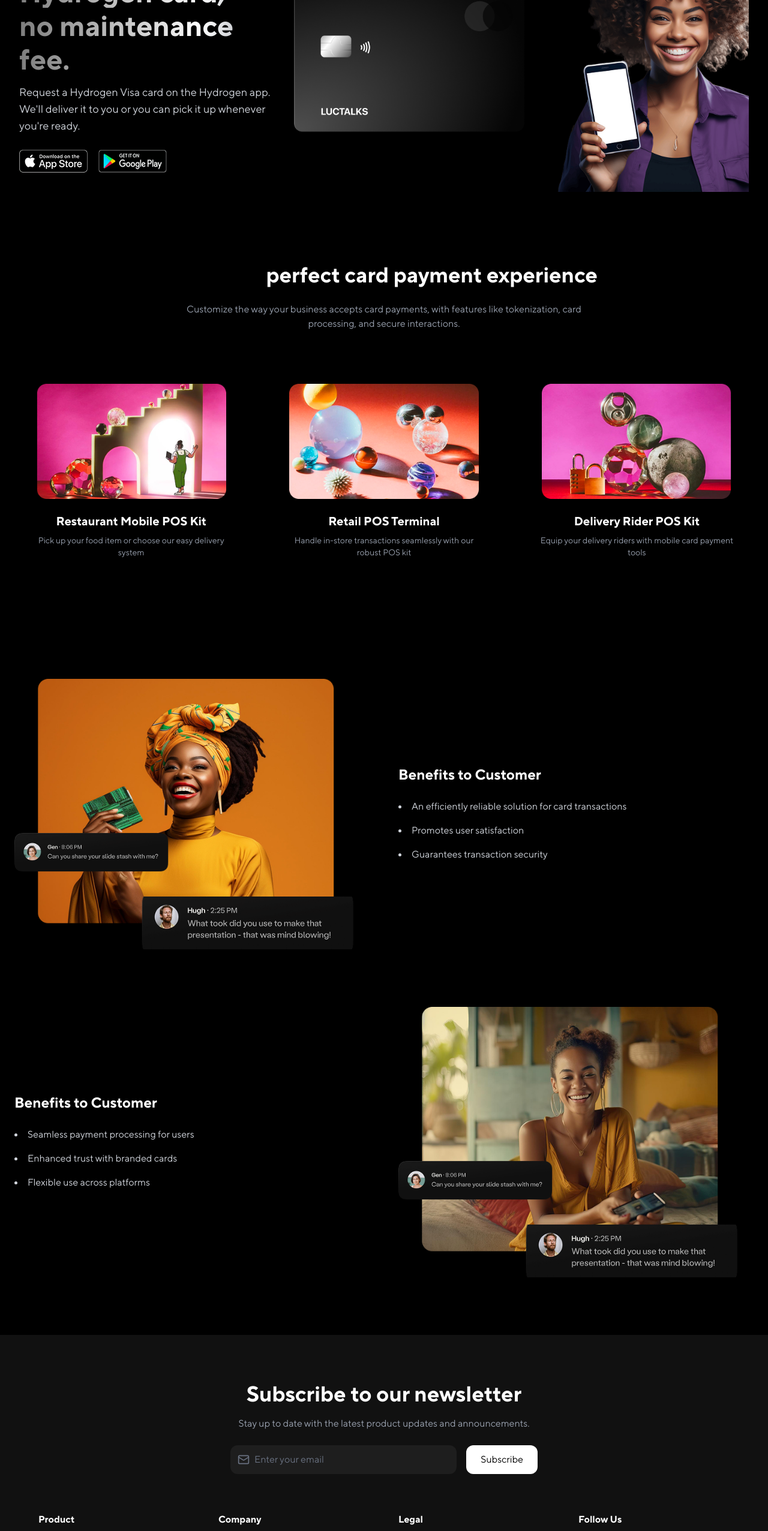
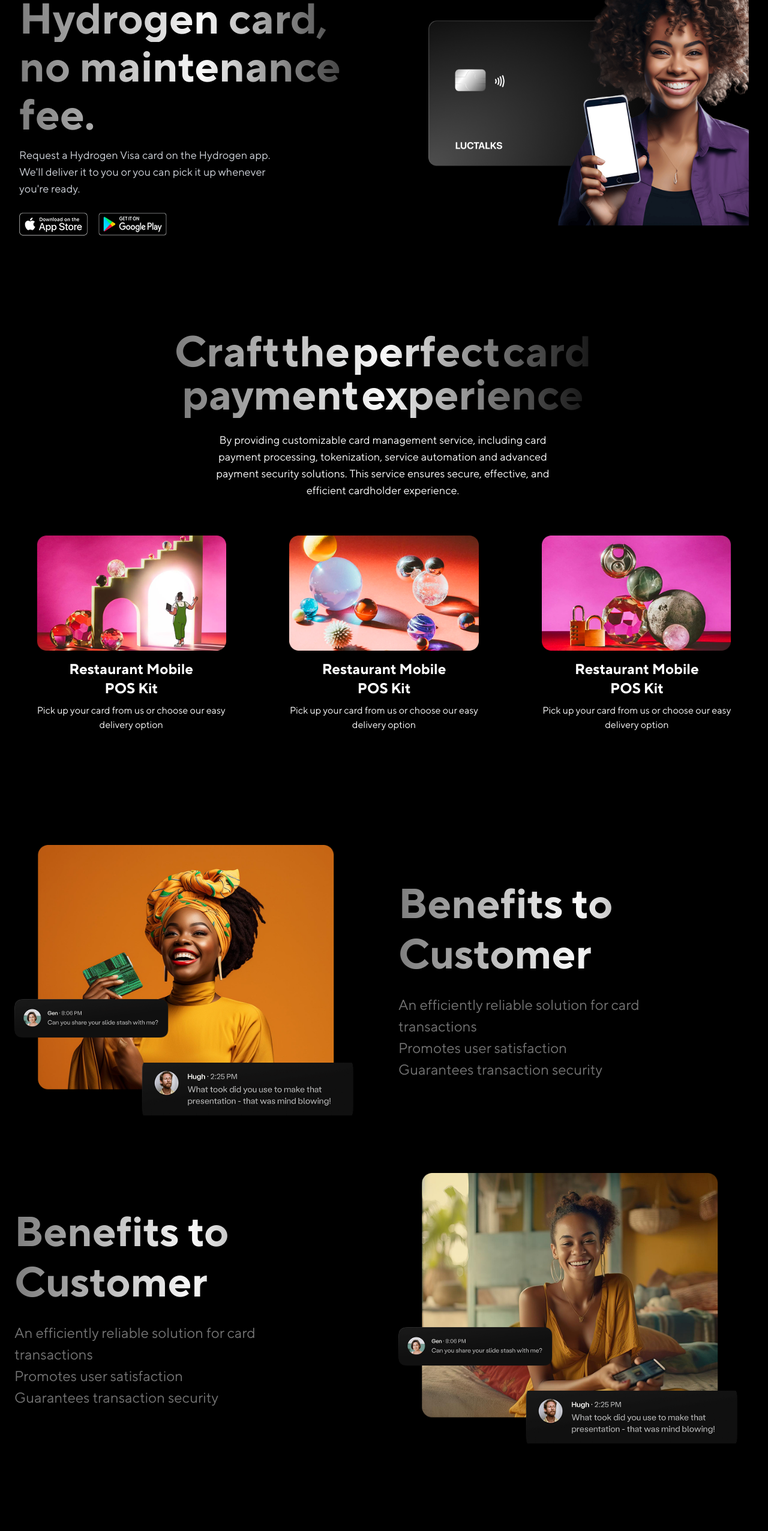
Before and after one commit to Okeyemi/hydrogentest, a Next.js app: page / in a window 1280 px wide. Shown: the part 234-2787 px from the top of the page at 60% size. Built offline with nearby package versions, Linux system fonts and the light colour scheme.

Commit message:
feat: add customer benefit section

```diff
--- a/src/app/components/Benefit.tsx
+++ b/src/app/components/Benefit.tsx
@@ -29,8 +29,8 @@
 
       {/* Text */}
       <div className="w-full md:w-1/2">
-        <h3 className="text-2xl font-semibold text-white mb-6">{title}</h3>
-        <ul className="space-y-4 text-gray-300 list-disc list-inside">
+        <h3 className="md:text-[70px] text-3xl font-semibold  mb-6 bg-gradient-to-r from-[#7D7D7D] via-neutral-50 to-neutral-900 bg-clip-text text-transparent">{title}</h3>
+        <ul className="text-base md:text-[24px] text-[#737373]">
           {points.map((point, i) => (
             <li key={i}>{point}</li>
           ))}
@@ -47,7 +47,8 @@
         imageSrc="/assets/benefit1.png"
         title="Benefits to Customer"
         points={[
-          'An efficiently reliable solution for card transactions',
+          'An efficiently reliable solution for card',
+          'transactions',
           'Promotes user satisfaction',
           'Guarantees transaction security',
         ]}
@@ -56,9 +57,10 @@
         imageSrc="/assets/benefit2.png"
         title="Benefits to Customer"
         points={[
-          'Seamless payment processing for users',
-          'Enhanced trust with branded cards',
-          'Flexible use across platforms',
+            'An efficiently reliable solution for card',
+          'transactions',
+          'Promotes user satisfaction',
+          'Guarantees transaction security',
         ]}
         reverse
       />
--- a/src/app/components/Hero.tsx
+++ b/src/app/components/Hero.tsx
@@ -21,14 +21,14 @@
 
 export default function Hero() {
     return (
-    <section className="py-10 px-4 md:px-8 mx-auto text-center md:text-left md:flex items-center justify-between max-w-7xl ">
+        <section className="py-20 px-4 md:px-8 mx-auto text-center md:text-left md:flex items-center justify-between max-w-7xl ">
             <motion.div
                 initial="hidden"
                 animate="show"
                 variants={container}
                 className="flex-1"
             >
-        <motion.h1 className="text-4xl md:text-5xl font-bold mb-4 space-y-2">
+                <motion.h1 className="text-4xl md:text-7xl font-bold mb-4 space-y-2">
                     {[
                         'Get a',
                         'Hydrogen card,',
@@ -38,10 +38,9 @@
                         <motion.div
                             key={i}
                             variants={item}
-              className={`block bg-gradient-to-r ${
-                i === 1 || i === 2
-                  ? 'from-[#7D7D7D] via-white to-gray-900'
-                  : 'from-[#7D7D7D] via-white to-[#7D7D7D]'
+                            className={`block bg-gradient-to-r ${i === 1 || i === 2
+                                    ? 'from-[#7D7D7D] via-neutral-50 to-neutral-900'
+                                    : 'from-[#7D7D7D] via-neutral-100 to-[#7D7D7D]'
                                 } bg-clip-text text-transparent`}
                         >
                             {line}
@@ -68,22 +67,28 @@
   initial={{ opacity: 0, x: 50 }}
   animate={{ opacity: 1, x: 0 }}
   transition={{ delay: 0.4, duration: 0.8, ease: 'easeOut' }}
-  className="mt-10 md:mt-0 flex items-center justify-end flex-1 gap-0 pr-0"
+  className="mt-10 md:mt-0 flex items-center justify-end flex-1 gap-0 pr-0 relative"
 >
+  {/* First image - shifted right and layered behind */}
   <motion.img
     src="/assets/father.png"
     alt="Hydrogen Card"
-    className="hidden md:block w-full max-w-sm"
+    className="w-full max-w-sm absolute md:left-15 z-0"
     initial={{ x: 0 }}
-    animate={{ x: 10 }} // subtle nudge to the right
+    animate={{ x: 14 }}
     transition={{ duration: 0.6, ease: 'easeOut' }}
   />
+
+
+  {/* Second image - flush right, layered above */}
   <img
     src="/assets/hero.png"
     alt="Hydrogen Card"
-    className="w-full max-w-sm"
+    className="w-full max-w-sm relative"
   />
+
 </motion.div>
+
 
 
         </section>
--- a/src/app/components/Layout/Footer.tsx
+++ b/src/app/components/Layout/Footer.tsx
@@ -1,84 +1,130 @@
-'use client'
-import { motion } from 'framer-motion'
-import { MailIcon } from 'lucide-react'
+'use client';
 
-export default function Footer() {
+import Link from 'next/link';
+import { motion } from 'framer-motion';
+import Image from 'next/image';
+
+import {
+    Twitter,
+    Linkedin,
+    Facebook,
+    Github,
+    Dribbble,
+    UserCircle
+} from 'lucide-react';
+
+const Footer = () => {
+    const footerSections = [
+        {
+            title: 'Product',
+            links: ['Overview', 'Features', 'Solutions', 'Tutorials', 'Pricing', 'Releases']
+        },
+        {
+            title: 'Company',
+            links: ['About us', 'Careers', 'Press', 'News', 'Media kit', 'Contact']
+        },
+        {
+            title: 'Resources',
+            links: ['Blog', 'Newsletter', 'Events', 'Help centre', 'Tutorials', 'Support']
+        },
+        {
+            title: 'Social',
+            links: ['Twitter', 'LinkedIn', 'Facebook', 'GitHub', 'AngelList', 'Dribbble']
+        },
+        {
+            title: 'Legal',
+            links: ['Terms', 'Privacy', 'Cookies', 'Licenses', 'Settings', 'Contact']
+        }
+    ];
+
+    const socialIcons = [
+        { icon: Twitter, name: 'Twitter' },
+        { icon: Linkedin, name: 'Linkedin' },
+        { icon: Facebook, name: 'Facebook' },
+        { icon: Github, name: 'Github' },
+        { icon: Dribbble, name: 'Dribbble' }
+    ];
+
     return (
-    <footer className="bg-[#111] text-gray-400 py-20 px-6">
-      {/* Newsletter Signup */}
+        <footer className="bg-black text-white px-6 py-12 md:px-20">
+            <div className="max-w-7xl mx-auto space-y-16">
+                {/* Newsletter */}
                 <motion.div
+                    className="flex flex-col lg:flex-row lg:justify-between lg:items-center gap-6"
                     initial={{ opacity: 0, y: 20 }}
-        whileInView={{ opacity: 1, y: 0 }}
-        viewport={{ once: true }}
+                    animate={{ opacity: 1, y: 0 }}
                     transition={{ duration: 0.5 }}
-        className="max-w-5xl mx-auto mb-16 text-center"
                 >
-        <h2 className="text-3xl md:text-4xl font-semibold text-white mb-4">
-          Subscribe to our newsletter
-        </h2>
-        <p className="mb-6 text-gray-400">Stay up to date with the latest product updates and announcements.</p>
-        <form className="flex flex-col md:flex-row items-center justify-center gap-4 max-w-lg mx-auto">
-          <div className="relative w-full md:w-auto flex-1">
-            <MailIcon className="absolute left-3 top-3.5 text-gray-500 w-5 h-5" />
+                    <div>
+                        <h4 className="text-lg font-semibold">Join our newsletter</h4>
+                        <p className="text-sm text-gray-400">
+                            We’ll send you a nice letter once per week. No spam.
+                        </p>
+                    </div>
+                    <form className="flex flex-col sm:flex-row gap-3 sm:gap-2 w-full max-w-md">
                         <input
                             type="email"
                             placeholder="Enter your email"
-              className="w-full bg-[#1E1E1E] text-white py-3 pl-10 pr-4 rounded-xl outline-none placeholder:text-gray-500"
+                            className="flex-1 px-4 py-2 rounded text-black outline-none"
                         />
-          </div>
                         <button
                             type="submit"
-            className="bg-white text-black py-3 px-6 rounded-xl font-medium hover:bg-gray-200 transition"
+                            className="bg-yellow-400 text-black font-semibold px-4 py-2 rounded hover:bg-yellow-300"
                         >
                             Subscribe
                         </button>
                     </form>
                 </motion.div>
 
-      {/* Footer Links */}
-      <motion.div
-        initial={{ opacity: 0, y: 20 }}
-        whileInView={{ opacity: 1, y: 0 }}
-        viewport={{ once: true }}
-        transition={{ duration: 0.5, delay: 0.2 }}
-        className="max-w-6xl mx-auto grid grid-cols-1 sm:grid-cols-2 md:grid-cols-4 gap-12"
-      >
-        <div>
-          <h4 className="text-white font-semibold mb-4">Product</h4>
-          <ul className="space-y-2 text-sm">
-            <li><a href="#">Features</a></li>
-            <li><a href="#">Pricing</a></li>
-            <li><a href="#">Integrations</a></li>
+                {/* Footer Content */}
+                <div className="grid grid-cols-2 md:grid-cols-3 lg:grid-cols-6 gap-10 text-sm">
+                    {/* Branding */}
+                    <div className="col-span-2">
+                        <div className="flex items-center gap-2 font-bold text-xl mb-3">
+                            <Image
+                                src="/logo.png"
+                                alt="Hydrogen Logo"
+                                width={150}
+                                height={150}
+                                className="object-contain"
+                                priority
+                            />
+
+                        </div>
+                        <p className="text-gray-400">
+                            Design amazing digital experiences that create more happy in the world.
+                        </p>
+                    </div>
+
+                    {/* Footer Navigation Links */}
+                    {footerSections.map((section, index) => (
+                        <div key={index}>
+                            <h5 className="font-semibold mb-2">{section.title}</h5>
+                            <ul className="space-y-1 text-gray-400">
+                                {section.links.map((link) => (
+                                    <li key={link}>
+                                        <Link href="#" className="hover:underline">{link}</Link>
+                                    </li>
+                                ))}
                             </ul>
                         </div>
-        <div>
-          <h4 className="text-white font-semibold mb-4">Company</h4>
-          <ul className="space-y-2 text-sm">
-            <li><a href="#">About</a></li>
-            <li><a href="#">Careers</a></li>
-            <li><a href="#">Contact</a></li>
-          </ul>
+                    ))}
                 </div>
-        <div>
-          <h4 className="text-white font-semibold mb-4">Legal</h4>
-          <ul className="space-y-2 text-sm">
-            <li><a href="#">Privacy Policy</a></li>
-            <li><a href="#">Terms of Service</a></li>
-          </ul>
+
+                {/* Bottom */}
+                <div className="border-t border-gray-800 pt-6 flex flex-col md:flex-row md:justify-between text-sm text-gray-500">
+                    <p>© 2023 Untitled UI. All rights reserved.</p>
+                    <div className="flex gap-4 mt-4 md:mt-0 text-white">
+                        {socialIcons.map(({ icon: Icon, name }) => (
+                            <Link key={name} href="#" aria-label={name}>
+                                <Icon className="w-5 h-5 hover:text-yellow-400 transition-colors" />
+                            </Link>
+                        ))}
                     </div>
-        <div>
-          <h4 className="text-white font-semibold mb-4">Follow Us</h4>
-          <ul className="space-y-2 text-sm">
-            <li><a href="#">Twitter</a></li>
-            <li><a href="#">LinkedIn</a></li>
-            <li><a href="#">Instagram</a></li>
-          </ul>
                 </div>
-      </motion.div>
-
-      <div className="text-center text-sm text-gray-600 mt-16">
-        &copy; {new Date().getFullYear()} Hydrogen. All rights reserved.
             </div>
         </footer>
-  )
-}
+    );
+};
+
+export default Footer;
--- a/src/app/components/POSKits.tsx
+++ b/src/app/components/POSKits.tsx
@@ -1,48 +1,56 @@
 'use client'
 import { motion } from 'framer-motion'
-
+import TextReveal from './TextReveal'
 type POSKitCardProps = {
   title: string
   description: string
+  kit: string
   imageSrc: string
   delay?: number
 }
 
-const POSKitCard = ({ title, description, imageSrc, delay = 0 }: POSKitCardProps) => {
+const POSKitCard = ({ title, description, imageSrc, kit, delay = 0 }: POSKitCardProps) => {
   return (
     <motion.div
       initial={{ opacity: 0, y: 30 }}
       whileInView={{ opacity: 1, y: 0 }}
       viewport={{ once: true, amount: 0.3 }}
-      transition={{ duration: 0.6, delay }}
-      className="rounded-2xl p-6 text-center shadow-lg hover:shadow-xl transition-shadow duration-300"
+      transition={{ duration: 0.6, delay, ease: 'easeOut' }}
+      className="rounded-2xl p-3 text-center shadow-lg hover:shadow-xl transition-shadow duration-300 "
     >
-      <img
+      <motion.img
         src={imageSrc}
         alt={title}
-        className="mx-auto mb-6 rounded-xl object-contain h-48"
+        className="mx-auto mb-4 rounded-xl object-contain h-48"
         loading="lazy"
+        initial={{ scale: 0.95, opacity: 0 }}
+        whileInView={{ scale: 1, opacity: 1 }}
+        transition={{ delay: delay + 0.1, duration: 0.5, ease: 'easeOut' }}
       />
-      <h3 className="text-xl font-semibold text-white mb-2">{title}</h3>
-      <p className="text-sm text-gray-400">{description}</p>
+      <h3 className="md:text-2xl text-lg font-semibold text-white">{title}</h3>
+      <h3 className="md:text-2xl text-lg font-semibold text-white mb-2">{kit}</h3>
+      <p className="md:text-base text-sm text-white">{description}</p>
     </motion.div>
   )
 }
 
 const kits = [
   {
-    title: 'Restaurant Mobile POS Kit',
-    description: 'Pick up your food item or choose our easy delivery system',
+    title: 'Restaurant Mobile',
+    kit: 'POS Kit',
+    description: 'Pick up your card from us or choose our easy delivery option',
     imageSrc: '/assets/pos1.png',
   },
   {
-    title: 'Retail POS Terminal',
-    description: 'Handle in-store transactions seamlessly with our robust POS kit',
+    title: 'Restaurant Mobile',
+    kit: 'POS Kit',
+    description: 'Pick up your card from us or choose our easy delivery option',
     imageSrc: '/assets/pos2.png',
   },
   {
-    title: 'Delivery Rider POS Kit',
-    description: 'Equip your delivery riders with mobile card payment tools',
+    title: 'Restaurant Mobile',
+    kit: 'POS Kit',
+    description: 'Pick up your card from us or choose our easy delivery option',
     imageSrc: '/assets/pos3.png',
   },
 ]
@@ -50,16 +58,29 @@
 export default function POSKits() {
   return (
     <section className="py-20 px-6 max-w-7xl mx-auto">
-      <h2 className="text-3xl md:text-4xl font-bold text-center mb-6">
-        Craft the <span className="text-white">perfect card payment experience</span>
-      </h2>
-      <p className="text-center text-gray-400 mb-16 max-w-2xl mx-auto">
-        Customize the way your business accepts card payments, with features like tokenization, card processing, and secure interactions.
-      </p>
+      <motion.div className="text-center mb-12">
+        <TextReveal
+          as="h2"
+          text="Craft the perfect card"
+          className="text-3xl md:text-7xl font-bold bg-gradient-to-r from-[#7D7D7D] via-neutral-50 to-neutral-900 bg-clip-text text-transparent"
+        />
+        <TextReveal
+          as="h2"
+          text="payment experience"
+          className="text-3xl md:text-7xl font-bold bg-gradient-to-r from-[#7D7D7D] via-neutral-50 to-neutral-900 bg-clip-text text-transparent"
+          delay={0.4}
+        />
+        <TextReveal
+          as="p"
+          delay={0.6}
+          text="By providing customizable card management service, including card payment processing, tokenization, service automation and advanced payment security solutions. This service ensures secure, effective, and efficient cardholder experience."
+          className="mt-6 text-base md:text-lg text-white max-w-xl mx-auto"
+        />
+      </motion.div>
 
       <div className="grid grid-cols-1 sm:grid-cols-2 md:grid-cols-3 gap-8">
         {kits.map((kit, i) => (
-          <POSKitCard key={i} {...kit} delay={i * 0.2} />
+          <POSKitCard key={i} {...kit} delay={i * 0.3} />
         ))}
       </div>
     </section>
--- /dev/null
+++ b/src/app/components/TextReveal.tsx
@@ -0,0 +1,48 @@
+// components/TextReveal.tsx
+'use client'
+import { motion } from 'framer-motion'
+
+type TextRevealProps = {
+  text: string
+  className?: string
+  delay?: number
+  as?: 'p' | 'h1' | 'h2' | 'span' | 'div'
+}
+
+export default function TextReveal({
+  text,
+  className = '',
+  delay = 0,
+  as = 'span',
+}: TextRevealProps) {
+  const Tag = motion[as as keyof typeof motion] as any
+
+  const words = text.split(' ')
+
+  return (
+    <Tag
+      className={`${className} inline-block` as string}
+      initial="hidden"
+      whileInView="visible"
+      viewport={{ once: true }}
+      variants={{
+        visible: { transition: { staggerChildren: 0.06, delayChildren: delay } },
+        hidden: {},
+      }}
+    >
+      {words.map((word, i) => (
+        <motion.span
+          key={i}
+          className="inline-block mr-1"
+          variants={{
+            hidden: { opacity: 0, y: 10 },
+            visible: { opacity: 1, y: 0 },
+          }}
+          transition={{ duration: 0.5, ease: 'easeOut' }}
+        >
+          {word}
+        </motion.span>
+      ))}
+    </Tag>
+  )
+}
```
Lines whose indentation alone changed are shown as unchanged.
